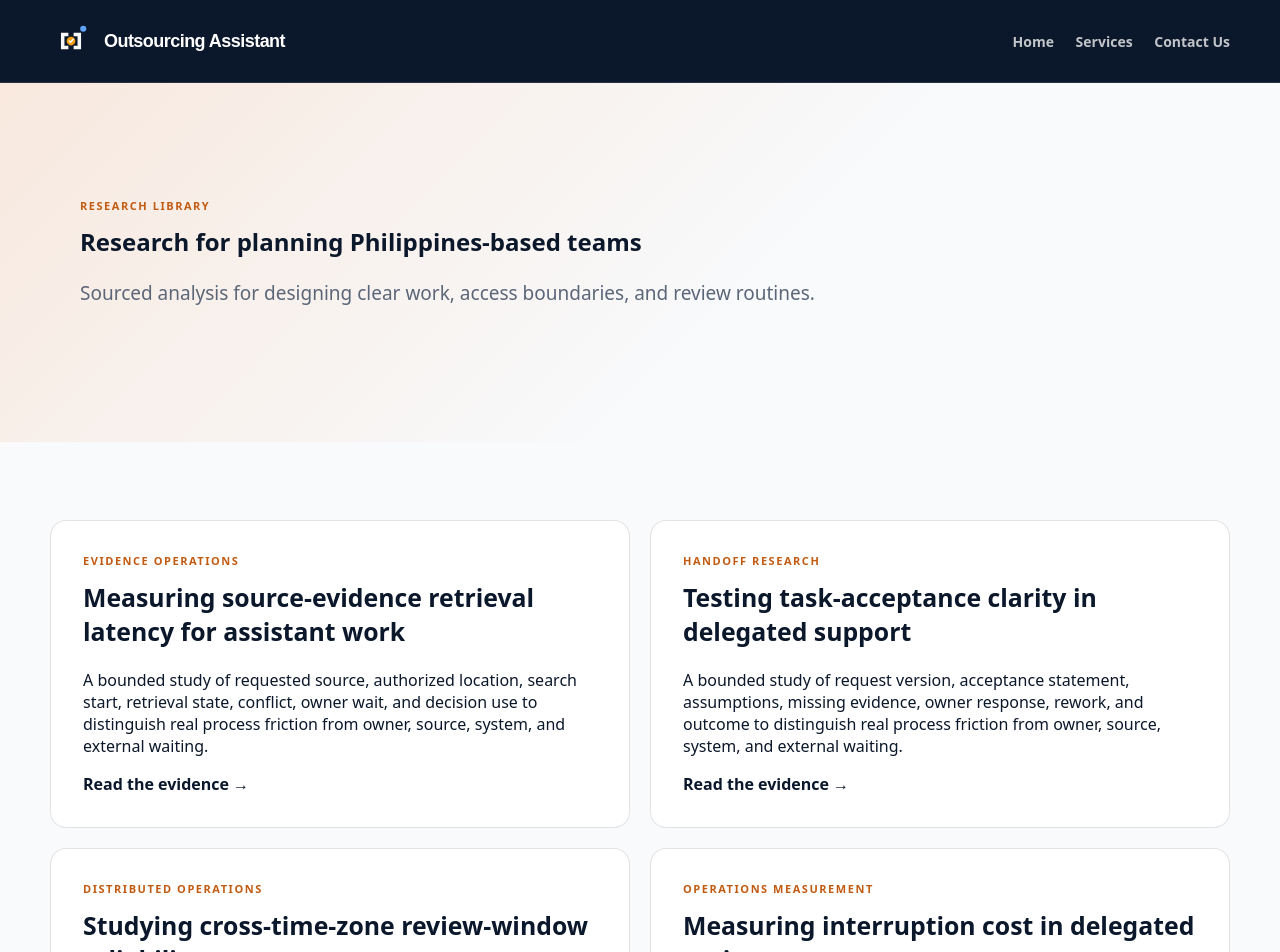
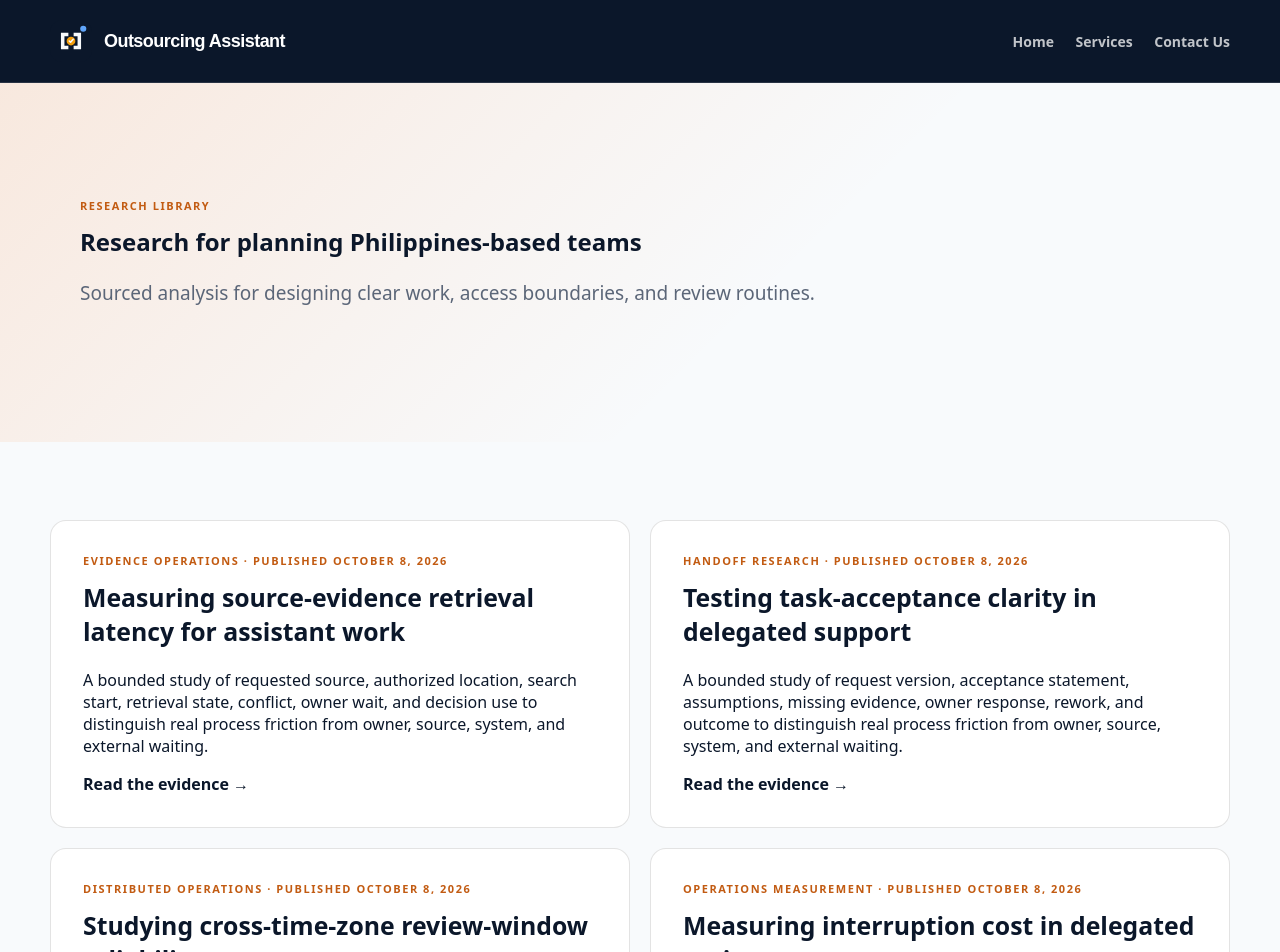
Before and after one commit to coolifystealthagents/outsourcingassistant, a Next.js app: page /research in a window 1280 px wide. Shown: the top 952 px of the page. Built offline with nearby package versions, Linux system fonts and the light colour scheme.

Commit message:
Show publication dates on article cards

```diff
--- a/app/research/page.tsx
+++ b/app/research/page.tsx
@@ -1 +1,56 @@
-import {Header,Footer} from '../components';import {researchPosts} from '../fleet-content';export const metadata={title:'Research | OutsourcingAssistant.com',description:'Sourced research about role design, operating controls, and staffing decisions.'};const newestFirst=[...researchPosts].sort((a,b)=>b.published.localeCompare(a.published)||b.slug.localeCompare(a.slug));export default function Research(){return <><Header/><main className="fleet-main"><section className="fleet-hero"><div className="container"><p className="eyebrow">Research library</p><h1>Research for planning Philippines-based teams</h1><p className="lead">Sourced analysis for designing clear work, access boundaries, and review routines.</p></div></section><section className="section"><div className="container fleet-card-grid">{newestFirst.map(p=><a className="fleet-card" href={`/research/${p.slug}`} key={p.slug}><p className="eyebrow">{p.cluster}</p><h2>{p.title}</h2><p>{p.excerpt}</p><b>Read the evidence →</b></a>)}</div></section></main><Footer/></>}
+import { Header, Footer } from "../components";
+import { researchPosts } from "../fleet-content";
+const formatDate = (date: string) =>
+  new Intl.DateTimeFormat("en-US", {
+    month: "long",
+    day: "numeric",
+    year: "numeric",
+    timeZone: "UTC",
+  }).format(new Date(`${date}T00:00:00Z`));
+export const metadata = {
+  title: "Research | OutsourcingAssistant.com",
+  description:
+    "Sourced research about role design, operating controls, and staffing decisions.",
+};
+const newestFirst = [...researchPosts].sort(
+  (a, b) =>
+    b.published.localeCompare(a.published) || b.slug.localeCompare(a.slug),
+);
+export default function Research() {
+  return (
+    <>
+      <Header />
+      <main className="fleet-main">
+        <section className="fleet-hero">
+          <div className="container">
+            <p className="eyebrow">Research library</p>
+            <h1>Research for planning Philippines-based teams</h1>
+            <p className="lead">
+              Sourced analysis for designing clear work, access boundaries, and
+              review routines.
+            </p>
+          </div>
+        </section>
+        <section className="section">
+          <div className="container fleet-card-grid">
+            {newestFirst.map((p) => (
+              <a
+                className="fleet-card"
+                href={`/research/${p.slug}`}
+                key={p.slug}
+              >
+                <p className="eyebrow">
+                  {p.cluster} · Published <time dateTime={p.published}>{formatDate(p.published)}</time>
+                </p>
+                <h2>{p.title}</h2>
+                <p>{p.excerpt}</p>
+                <b>Read the evidence →</b>
+              </a>
+            ))}
+          </div>
+        </section>
+      </main>
+      <Footer />
+    </>
+  );
+}
```
Also changed, not shown: app/blog/blog-listing.tsx (+65 -2 lines), app/blog/page.tsx (+8 -1 lines), app/blog/page/[page]/page.tsx (+17 -1 lines).
